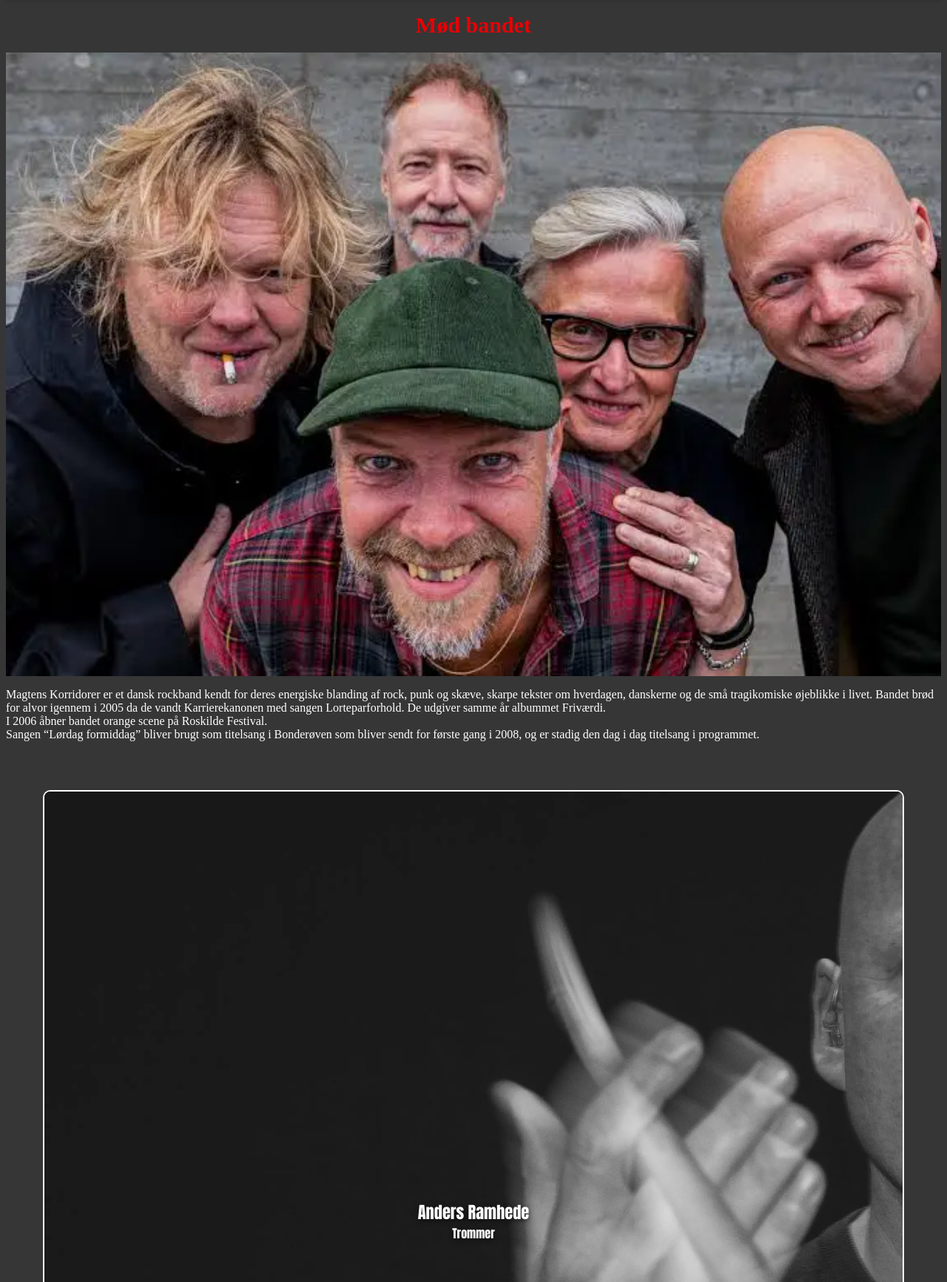
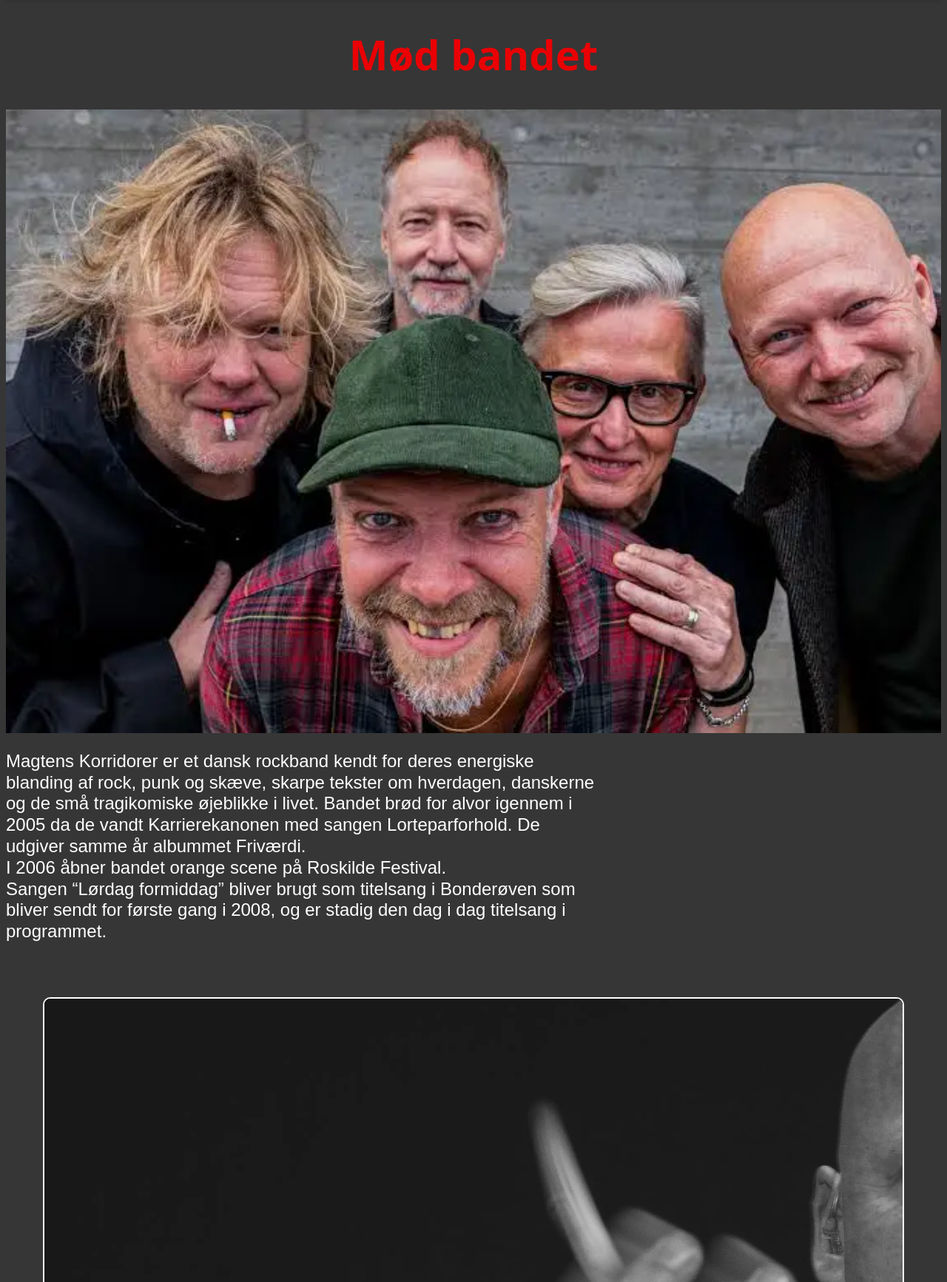
Before and after one commit to ellakern/magtenskorridorer_projekt, a plain HTML site: page mod_bandet.html in a window 1280 px wide. Shown: the part 160-1893 px from the top of the page at 74% size. Drawn offline with Linux system fonts and the light colour scheme.

Commit message:
skriftstørrelserfærdig

```diff
--- a/CSS/general_style.css
+++ b/CSS/general_style.css
@@ -9,6 +9,40 @@
   --color-knapfarve: #969696;
 
   --color-headerogfooterfarve: #1e1e1e;
+}
+
+/******* skriftstørrelser *******************/
+h1 {
+  font-size: 2.5rem;
+  font-family: "Special Elite", system-ui;
+}
+
+h3 {
+  font-size: 1.4rem;
+  font-family: "Special Elite", system-ui;
+}
+
+h4 {
+  font-size: 1rem;
+  font-family: "Special Elite", system-ui;
+}
+
+p {
+  font-size: 1rem;
+  line-height: 1.5rem;
+  font-family: "Amarna", sans-serif;
+}
+
+@media screen and (min-width: 700px) {
+  h1 {
+    font-size: 3.5rem;
+  }
+
+  p {
+    font-size: 1.5rem;
+    line-height: 1.8rem;
+    max-width: 60ch;
+  }
 }
 
 /******************** menu *****************/
--- a/book.html
+++ b/book.html
@@ -7,6 +7,15 @@
     <title>Book</title>
     <link rel="stylesheet" href="CSS/general_style.css">
     <link rel="stylesheet" href="CSS/book.css">
+    <link rel="preconnect" href="https://fonts.googleapis.com">
+    <link rel="preconnect" href="https://fonts.gstatic.com" crossorigin>
+    <link href="https://fonts.googleapis.com/css2?family=Special+Elite&display=swap" rel="stylesheet">
+
+    <link rel="preconnect" href="https://fonts.googleapis.com">
+    <link rel="preconnect" href="https://fonts.gstatic.com" crossorigin>
+    <link href="https://fonts.googleapis.com/css2?family=Amarna:ital,wght@0,100..700;1,100..700&display=swap"
+        rel="stylesheet">
+
 
 
 </head>
```
